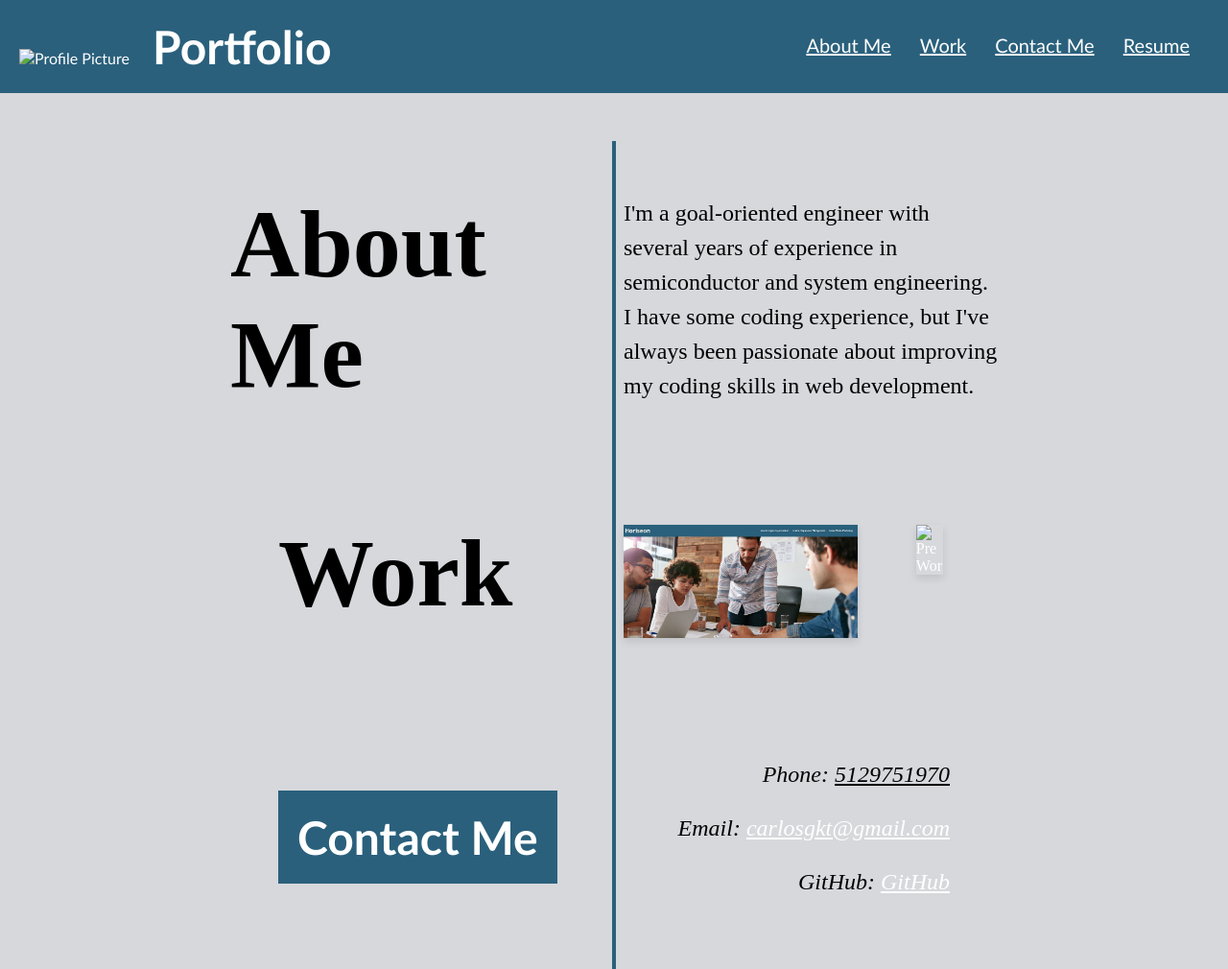
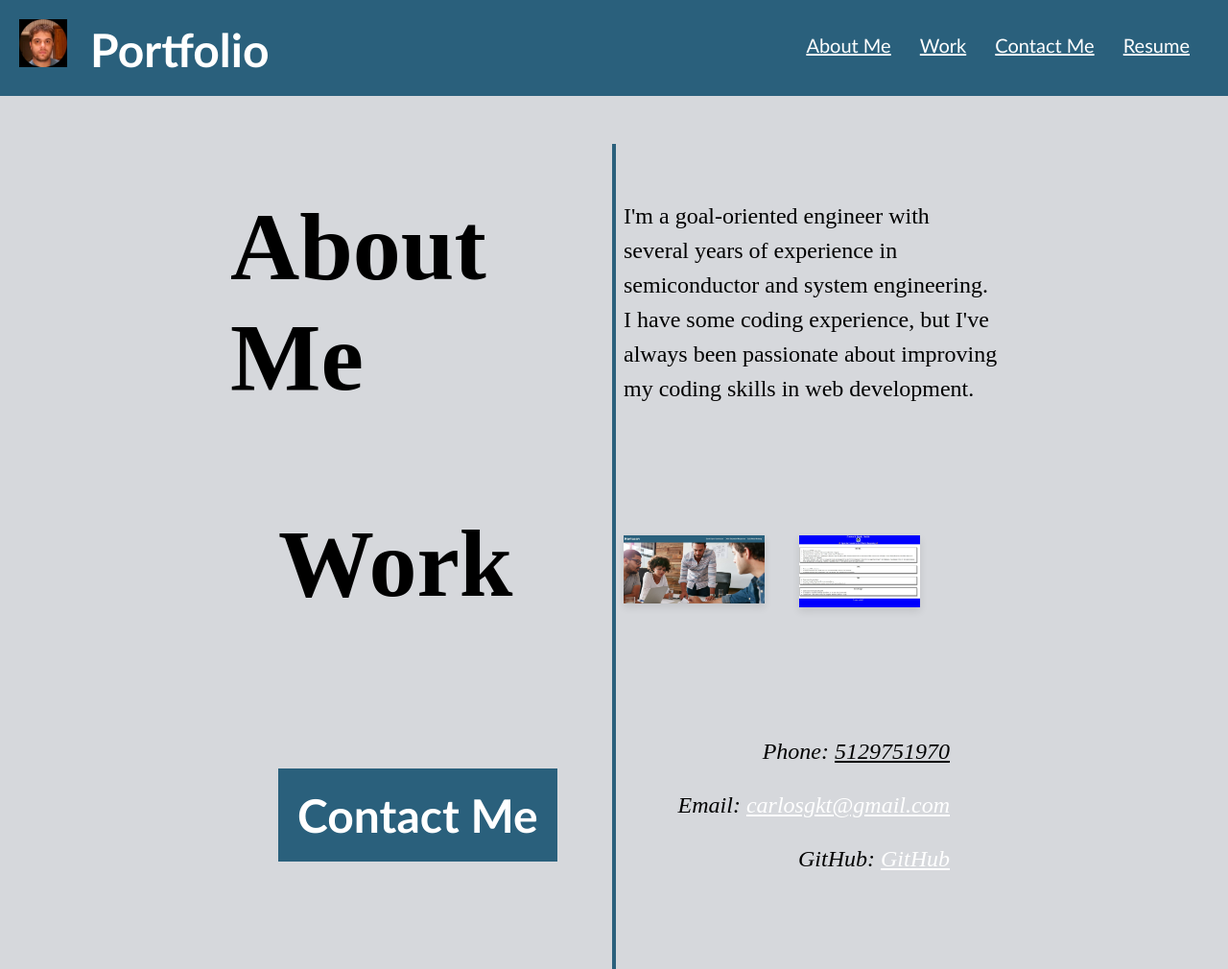
Before and after one commit to carlosamorales/Portfolio-Module-2-Challenge, a plain HTML site: page index.html in a window 1280 px wide. Shown: the top 1010 px of the page at 96% size. Drawn offline with Linux system fonts and the light colour scheme.

Commit message:
Update index.html
fixing image issues

```diff
--- a/index.html
+++ b/index.html
@@ -13,7 +13,7 @@
 <body>
 
     <header>
-        <img src=".../assets/images/profile_picture.jpg" alt="Profile Picture" class="profile-picture">
+        <img src="../assets/images/profile_picture.jpg" alt="Profile Picture" class="profile-picture">
         <h1>Port<span class="Portfolio">foli</span>o</h1>
         <nav>
             <ul>
@@ -70,7 +70,7 @@
                             <img src="../assets/images/Challenge-1.jpg" alt="Challenge 1">
                         </a>
                         <a href="https://carlosamorales.github.io/prework-study-guide/" target="_blank" title="Pre-work Study Guide">
-                            <img src="../assets//images/Pre-work.jpg" alt="Pre Work">
+                            <img src="../assets/images/Pre-work.jpg" alt="Pre Work">
                         </a>
                     </div>
                 </div>
```
